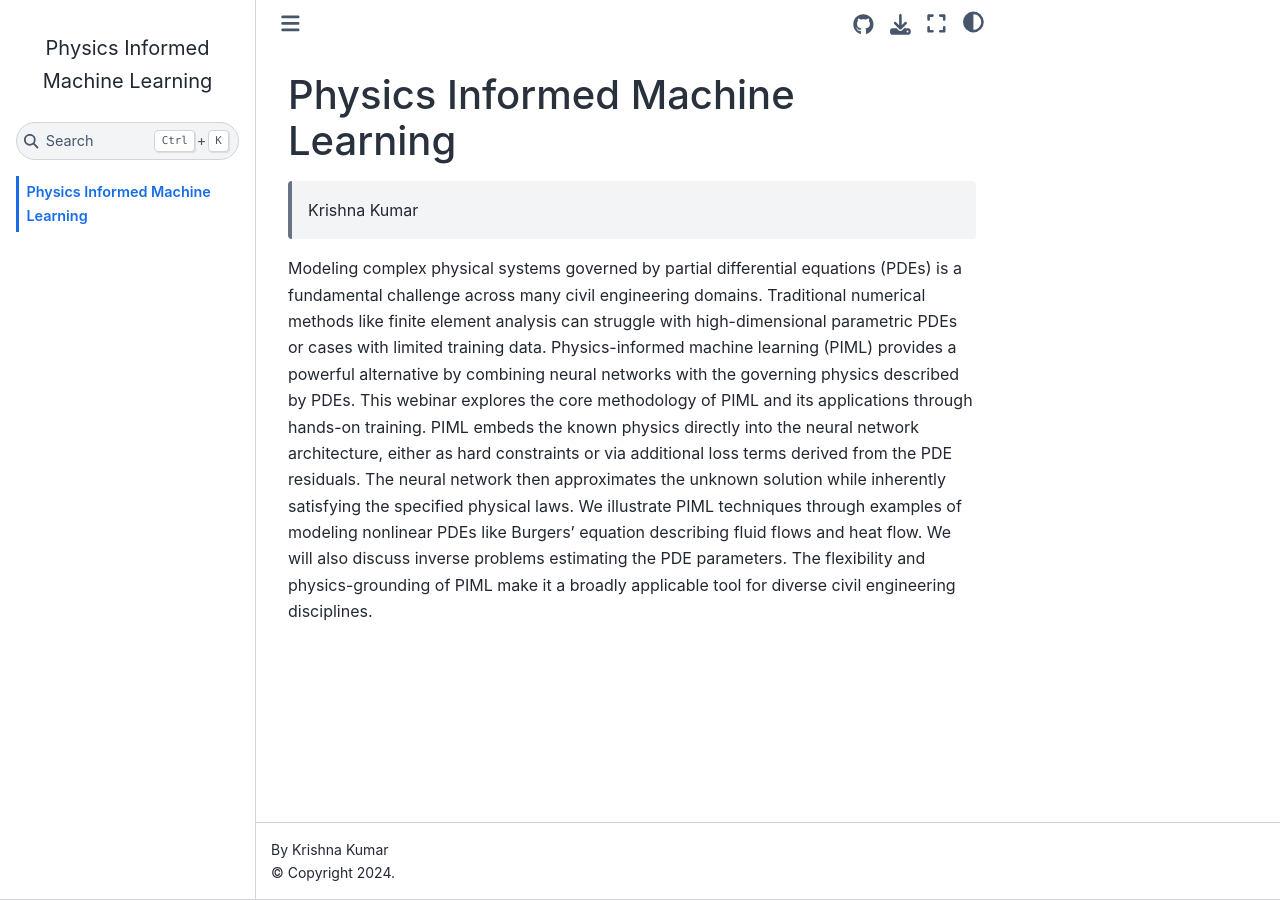
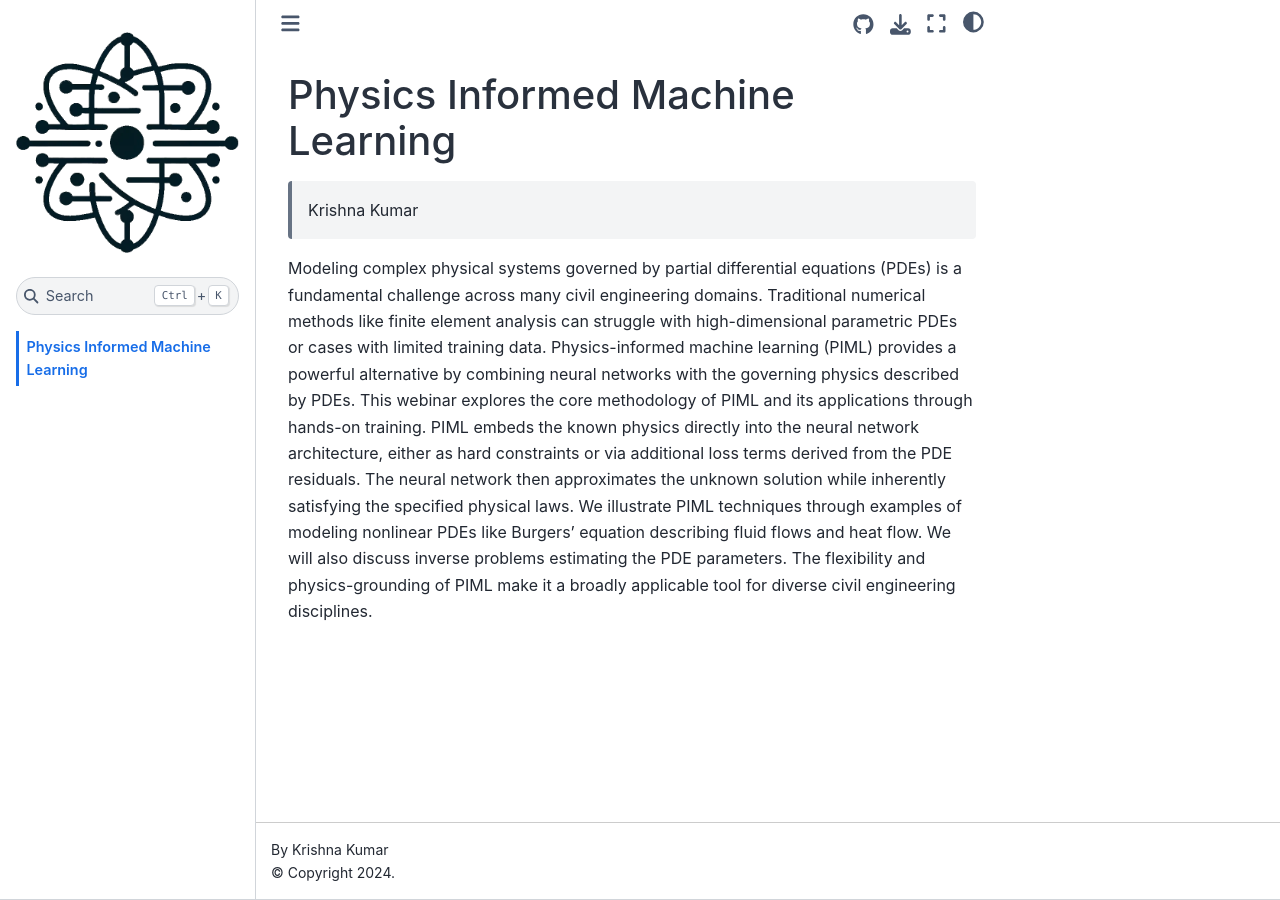
Before and after one commit to DesignSafe-Training/pinn, a Jupyter Book: the page built from README.md, in a window 1280 px wide. Built offline with Jupyter Book 1.0.4 settings and Sphinx 7.4.7 and the Sphinx Book theme 1.1.4, drawn with Linux system fonts in a browser that asks for light colours; pages that are not in the unit, such as notebooks, are missing from menus.

Commit message:
PIML logo

```diff
--- a/_config.yml
+++ b/_config.yml
@@ -3,7 +3,7 @@
 
 title: Physics Informed Machine Learning
 author: Krishna Kumar
-logo: logo.png
+logo: logo.webp
 copyright: "2024"
 
 # Force re-execution of notebooks on each build.
```
Also changed, not shown: logo.webp (added), 5 other files.
